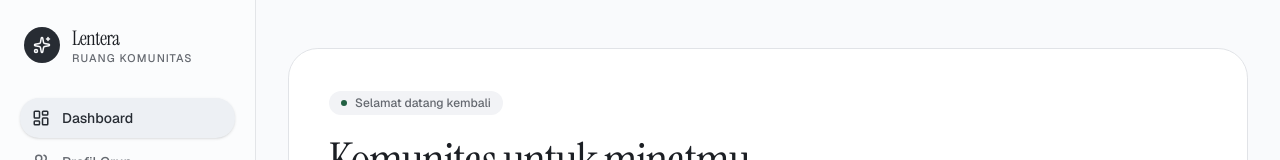
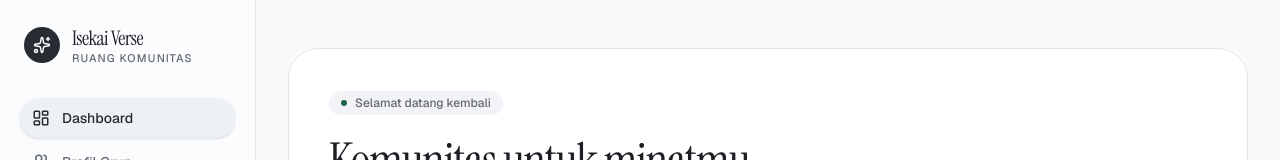
Before and after one commit to zaxxced/isekaiverse, a Next.js app: page / in a window 1280 px wide. Shown: the top 160 px of the page. Built offline with nearby package versions, Linux system fonts and the light colour scheme.

Commit message:
Update app-shell.tsx

```diff
--- a/components/app-shell.tsx
+++ b/components/app-shell.tsx
@@ -74,10 +74,10 @@ function Brand() {
       </span>
       <span className="flex flex-col leading-tight">
         <span className="font-serif text-xl tracking-tight text-foreground">
-          Lentera
+          Isekai Verse
         </span>
         <span className="text-[11px] font-medium uppercase tracking-widest text-muted-foreground">
-          Ruang Komunitas
+          Ruang komunitas
         </span>
       </span>
     </Link>
```
